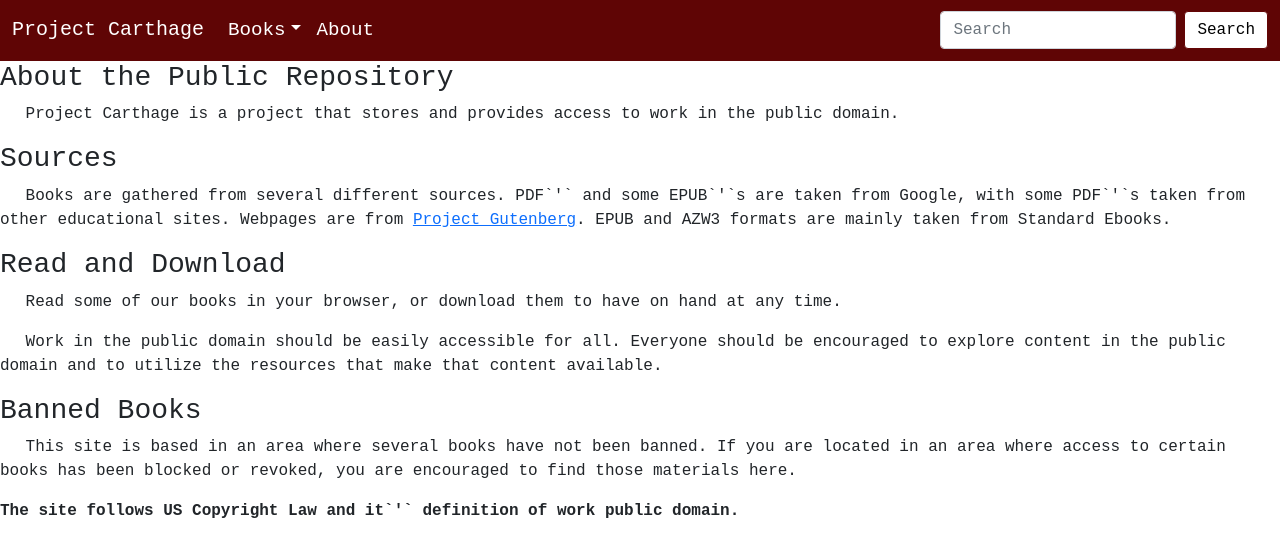
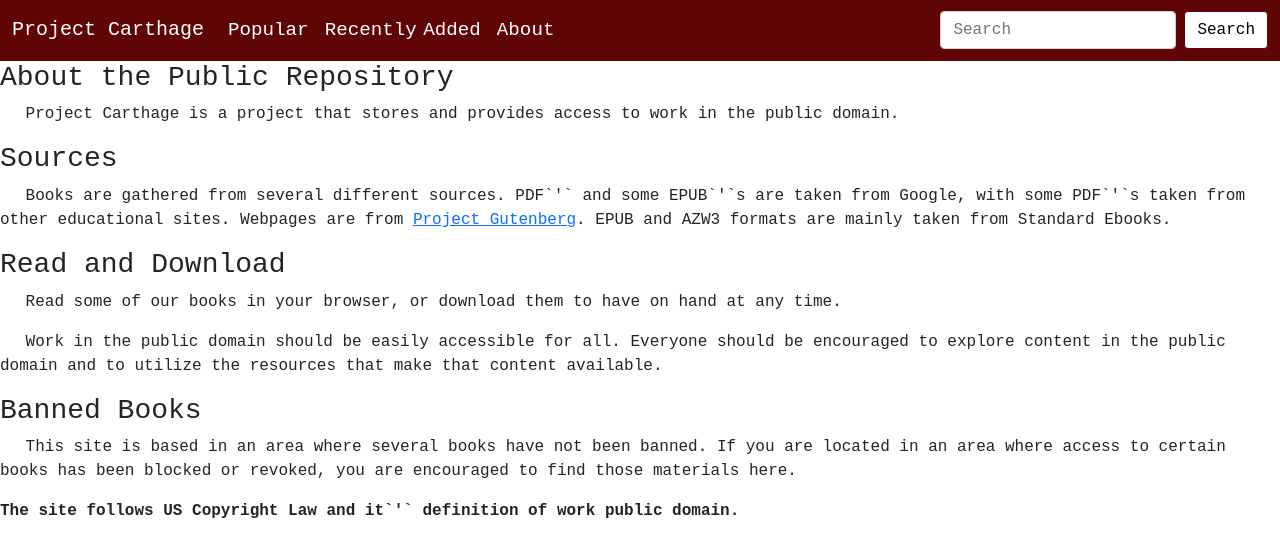
Before and after one commit to KHill96/project-carthage, a Next.js app: page /about in a window 1280 px wide. Shown: the top 556 px of the page. Built offline with nearby package versions, Linux system fonts and the light colour scheme.

Commit message:
Updated header, removing the dropdown and placing the items as links in the header itself

```diff
--- a/comps/header.js
+++ b/comps/header.js
@@ -19,10 +19,13 @@
         <Navbar.Toggle aria-controls="navbarScroll" className='toggler'/>
         <Navbar.Collapse id="navbarScroll">
           <Nav className="me-auto my-2 my-lg-0">
-            <NavDropdown id={styles.top_item} title="Books" >
-              <NavDropdown.Item href="/books?sort=popular" className={styles.sub_item}>Popular</NavDropdown.Item>
-              <NavDropdown.Item href="/books?sort=new" className={styles.sub_item}>New</NavDropdown.Item>
-            </NavDropdown>
+            {/* <NavDropdown id={styles.top_item} title="Books" >
+              <NavDropdown.Item href="/books/list?sort=popular" className={styles.sub_item}>Popular</NavDropdown.Item>
+              <NavDropdown.Item href="/books/list?sort=new" className={styles.sub_item}>New</NavDropdown.Item>
+            </NavDropdown> */}
+            <Nav.Link href='books?sort=popular' id={styles.top_item}>Popular</Nav.Link>
+
+            <Nav.Link href='books?sort=new' id={styles.top_item}>Recently Added</Nav.Link>
             <Nav.Link href='/about' id={styles.top_item}>About</Nav.Link>
           </Nav>
           <Form className="d-flex" onSubmit={e => {
```
